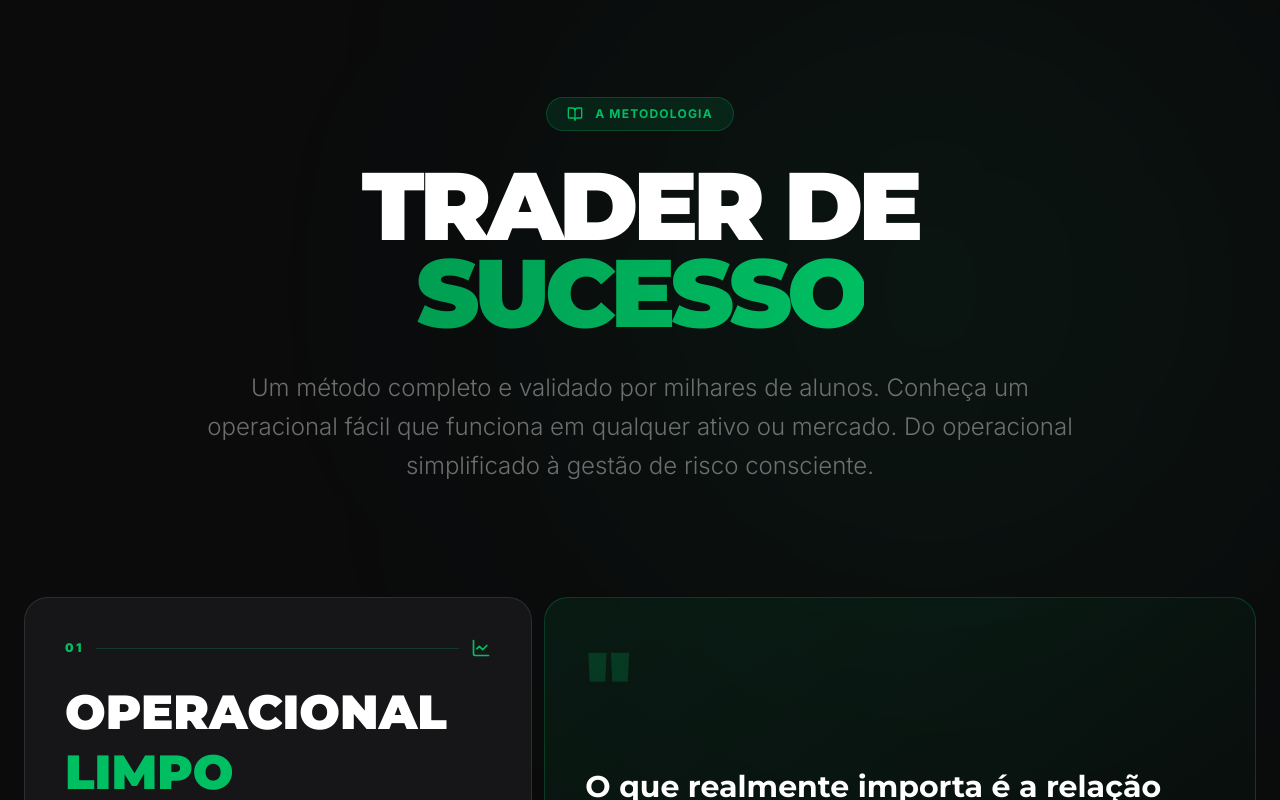
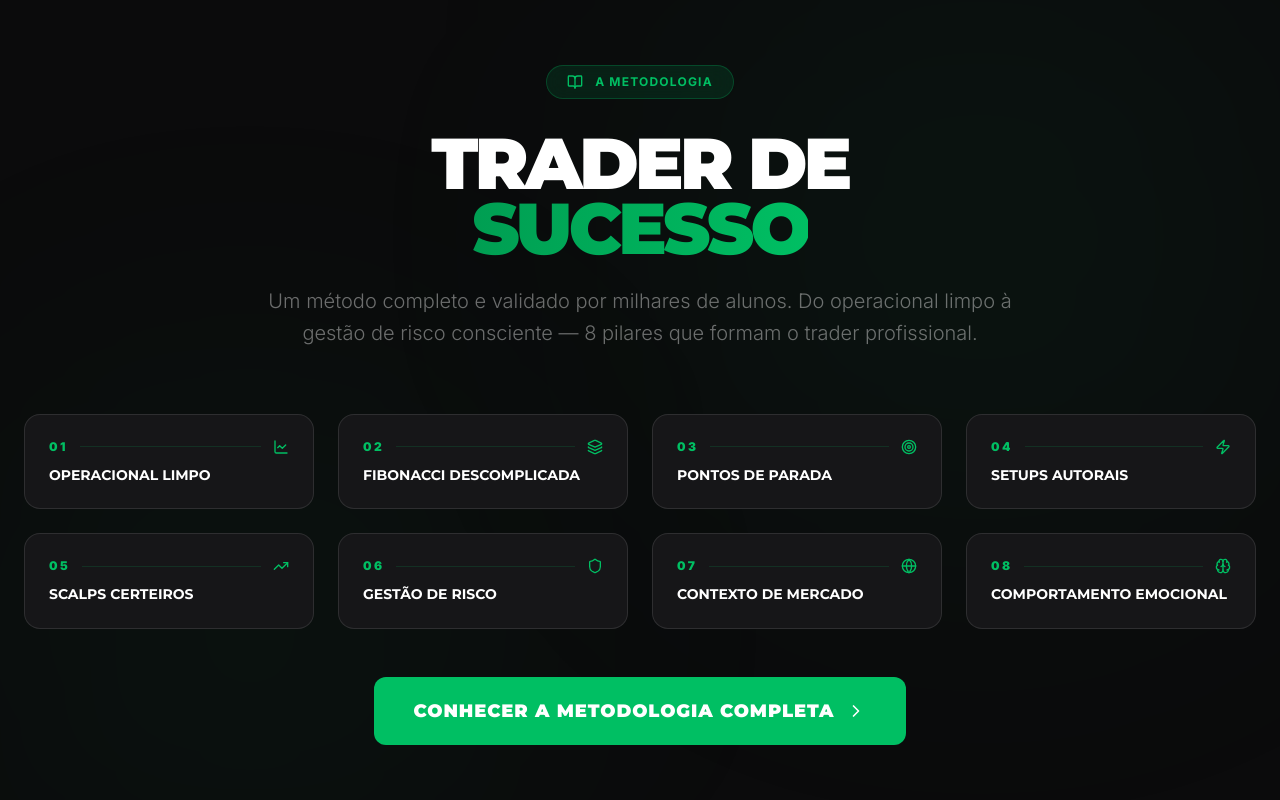
Before and after one commit to victorsilvestre/brunoborges_site, a Next.js app in the folder webapp/: page / in a window 1280 px wide. Shown: the part 3240-4040 px from the top of the page. Built offline with nearby package versions, Linux system fonts and the light colour scheme.

Commit message:
página especifica para metodologia e simplificação da seção na home

```diff
--- a/webapp/app/home/components/Eventos.tsx
+++ b/webapp/app/home/components/Eventos.tsx
@@ -6,9 +6,9 @@ import { FadeIn } from "../../components/FadeIn";
 
 // Defina null se não houver próxima maratona agendada
 const proximaMaratona = {
-    numero: "14ª",
-    data: "31 de março de 2026",
-    diaSemana: "terça-feira",
+    numero: "15ª",
+    data: "aguarde",
+    diaSemana: "a data será definida em breve",
     horario: "20h00 (horário de Brasília)",
     inscricaoUrl: "/maratona",
 };
--- a/webapp/app/home/components/Metodologia.tsx
+++ b/webapp/app/home/components/Metodologia.tsx
@@ -543,10 +543,10 @@ export function Metodologia() {
                 <FadeIn delay={0.3}>
                     <div className="text-center">
                         <a
-                            href="#mentorias"
+                            href="/mentoria-tds"
                             className="inline-flex items-center gap-3 px-10 py-5 rounded-xl bg-[var(--green-bull)] text-white font-display font-black uppercase tracking-wider hover:bg-[var(--green-dark)] transition-all hover:shadow-[var(--glow-green)] hover:scale-105 text-lg"
                         >
-                            Quero Aprender a Metodologia
+                            Quero Aprender na Mentoria TDS
                         </a>
                     </div>
                 </FadeIn>
--- /dev/null
+++ b/webapp/app/home/components/MetodologiaTeaser.tsx
@@ -0,0 +1,107 @@
+"use client";
+
+import {
+    BookOpen,
+    Brain,
+    ChevronRight,
+    Globe,
+    Layers,
+    LineChart,
+    Shield,
+    Target,
+    TrendingUp,
+    Zap,
+} from "lucide-react";
+import Link from "next/link";
+import { FadeIn } from "../../components/FadeIn";
+
+const sections = [
+    { num: "01", name: "Operacional Limpo", icon: LineChart },
+    { num: "02", name: "Fibonacci Descomplicada", icon: Layers },
+    { num: "03", name: "Pontos de Parada", icon: Target },
+    { num: "04", name: "Setups Autorais", icon: Zap },
+    { num: "05", name: "Scalps Certeiros", icon: TrendingUp },
+    { num: "06", name: "Gestão de Risco", icon: Shield },
+    { num: "07", name: "Contexto de Mercado", icon: Globe },
+    { num: "08", name: "Comportamento Emocional", icon: Brain },
+];
+
+export function MetodologiaTeaser() {
+    return (
+        <section
+            id="metodologia"
+            className="relative py-24 lg:py-32 bg-[var(--dark-base)] overflow-hidden border-t border-[var(--white-10)]"
+        >
+            {/* Background */}
+            <div className="absolute inset-0 z-0 pointer-events-none">
+                <div className="absolute top-0 right-0 w-[600px] h-[600px] bg-[var(--green-bull)]/6 blur-[150px] rounded-full" />
+                <div className="absolute bottom-0 left-0 w-[500px] h-[500px] bg-[var(--green-bull)]/5 blur-[140px] rounded-full" />
+            </div>
+
+            <div className="max-w-7xl mx-auto px-6 relative z-10">
+
+                {/* Header */}
+                <div className="text-center max-w-3xl mx-auto mb-16">
+                    <FadeIn>
+                        <div className="inline-flex items-center gap-3 px-5 py-2 rounded-full border border-[var(--green-border)] bg-[var(--green-dim)] backdrop-blur-md mb-8">
+                            <BookOpen className="w-4 h-4 text-[var(--green-bull)]" />
+                            <span className="text-xs font-bold tracking-widest uppercase text-[var(--green-bull)]">
+                                A Metodologia
+                            </span>
+                        </div>
+                    </FadeIn>
+
+                    <FadeIn delay={0.1}>
+                        <h2 className="font-display font-black text-5xl md:text-6xl lg:text-7xl uppercase leading-[0.9] tracking-tighter text-white mb-6">
+                            Trader de{" "}
+                            <span className="text-transparent bg-clip-text bg-gradient-to-r from-[var(--green-dark)] to-[var(--green-bull)]">
+                                Sucesso
+                            </span>
+                        </h2>
+                    </FadeIn>
+
+                    <FadeIn delay={0.2}>
+                        <p className="text-lg lg:text-xl text-[var(--white-40)] font-light leading-relaxed">
+                            Um método completo e validado por milhares de alunos. Do operacional limpo à gestão de risco consciente — 8 pilares que formam o trader profissional.
+                        </p>
+                    </FadeIn>
+                </div>
+
+                {/* Grid dos 8 pilares */}
+                <FadeIn delay={0.1}>
+                    <div className="grid sm:grid-cols-2 lg:grid-cols-4 gap-4 mb-12">
+                        {sections.map(({ num, name, icon: Icon }, idx) => (
+                            <div
+                                key={idx}
+                                className="group bg-[var(--dark-surface)] border border-[var(--white-10)] rounded-2xl p-6 hover:border-[var(--green-border)] hover:shadow-[0_0_30px_rgba(0,191,99,0.08)] transition-all"
+                            >
+                                <div className="flex items-center gap-3 mb-3">
+                                    <span className="text-xs font-black tracking-[0.2em] text-[var(--green-bull)]">{num}</span>
+                                    <div className="h-px flex-1 bg-[var(--green-bull)]/15" />
+                                    <Icon className="w-4 h-4 text-[var(--green-bull)]" />
+                                </div>
+                                <p className="font-display font-bold text-sm uppercase text-white group-hover:text-[var(--green-bull)] transition-colors leading-tight">
+                                    {name}
+                                </p>
+                            </div>
+                        ))}
+                    </div>
+                </FadeIn>
+
+                {/* CTA */}
+                <FadeIn delay={0.3}>
+                    <div className="text-center">
+                        <Link
+                            href="/metodologia"
+                            className="inline-flex items-center gap-3 px-10 py-5 rounded-xl bg-[var(--green-bull)] text-white font-display font-black uppercase tracking-wider hover:bg-[var(--green-dark)] transition-all hover:shadow-[var(--glow-green)] hover:scale-105 text-lg"
+                        >
+                            Conhecer a Metodologia Completa
+                            <ChevronRight className="w-5 h-5" />
+                        </Link>
+                    </div>
+                </FadeIn>
+
+            </div>
+        </section>
+    );
+}
--- /dev/null
+++ b/webapp/app/metodologia/page.tsx
@@ -0,0 +1,20 @@
+import { Metadata } from "next";
+import { Header } from "../home/components/Header";
+import { Metodologia } from "../home/components/Metodologia";
+import { Footer } from "../home/components/Footer";
+
+export const metadata: Metadata = {
+    title: "Metodologia TDS | Bruno Borges",
+    description:
+        "Conheça a metodologia completa do Trader de Sucesso. Do operacional limpo à gestão de risco verdadeira — um método validado por milhares de alunos.",
+};
+
+export default function MetodologiaPage() {
+    return (
+        <main className="bg-[var(--dark-base)] min-h-screen text-white selection:bg-[var(--green-bull)] selection:text-white">
+            <Header />
+            <Metodologia />
+            <Footer />
+        </main>
+    );
+}
--- a/webapp/app/page.tsx
+++ b/webapp/app/page.tsx
@@ -3,7 +3,7 @@ import { Header } from "./home/components/Header";
 import { HeroManifesto } from "./home/components/HeroManifesto";
 import { BiografiaEditorial } from "./home/components/BiografiaEditorial";
 import { CaraDaMadrugada } from "./home/components/CaraDaMadrugada";
-import { Metodologia } from "./home/components/Metodologia";
+import { MetodologiaTeaser } from "./home/components/MetodologiaTeaser";
 import { Eventos } from "./home/components/Eventos";
 import { VitrineOrganica } from "./home/components/VitrineOrganica";
 import { PortfolioMentorias } from "./home/components/PortfolioMentorias";
@@ -22,7 +22,7 @@ export default function HomePage() {
       <HeroManifesto />
       <BiografiaEditorial />
       <CaraDaMadrugada />
-      <Metodologia />
+      <MetodologiaTeaser />
       <Eventos />
       <VitrineOrganica />
       <PortfolioMentorias />
```
